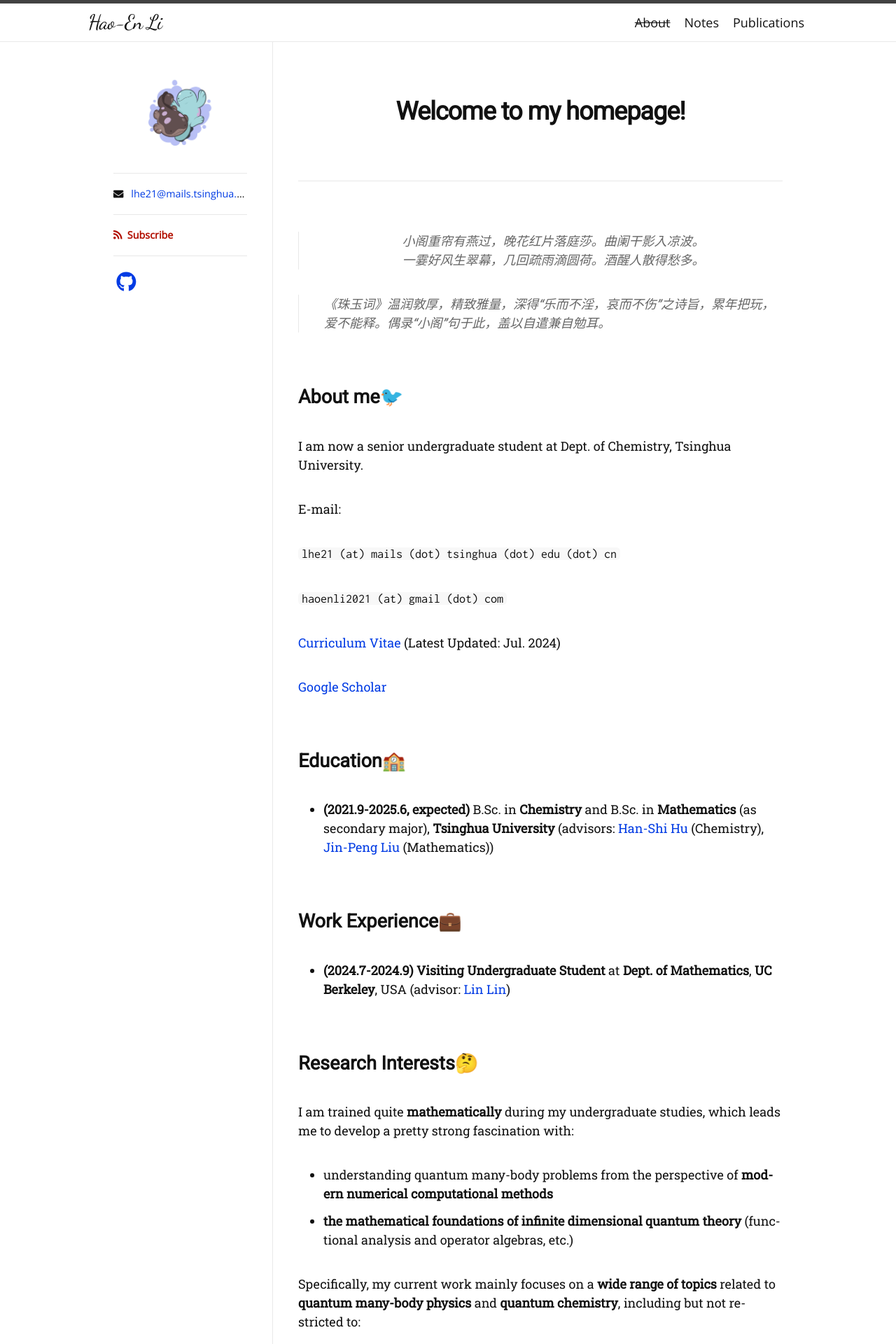
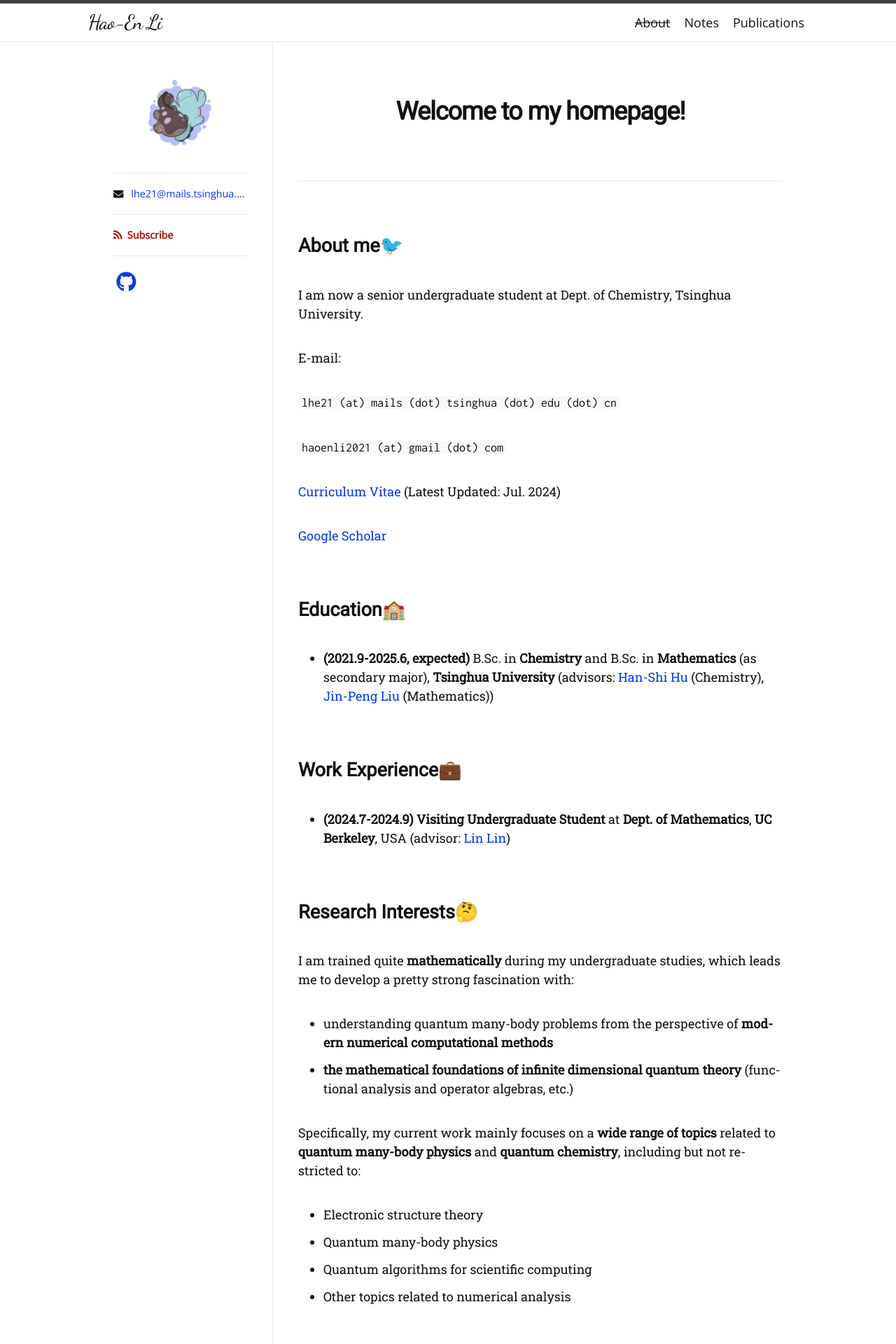
Before and after one commit to haoen2021/haoen2021.github.io, a Jekyll site: the page built from about.md, in a window 1280 px wide. Shown: the top 1920 px of the page at 70% size. Built offline with Jekyll 4.4.1, drawn with Linux system fonts in a browser that asks for light colours; nearby versions of some CDN libraries; some web fonts are replaced; some of the changed text lies outside the part shown.

Commit message:
Update about.md

```diff
--- a/about.md
+++ b/about.md
@@ -3,11 +3,6 @@ layout: page
 title: Welcome to my homepage!
 permalink: /about/
 ---
-><center>小阁重帘有燕过，晚花红片落庭莎。曲阑干影入凉波。<center>
-><center>一霎好风生翠幕，几回疏雨滴圆荷。酒醒人散得愁多。<center>
-
->   《珠玉词》温润敦厚，精致雅量，深得“乐而不淫，哀而不伤”之诗旨，累年把玩，爱不能释。偶录“小阁”句于此，盖以自遣兼自勉耳。
-
 ## About me🐦
 
 I am now a senior undergraduate student at Dept. of Chemistry, Tsinghua University.
```
Also changed, not shown: other parts of about.md (+7 -0 lines).
